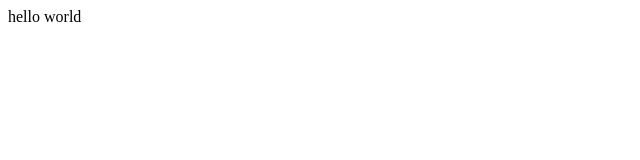
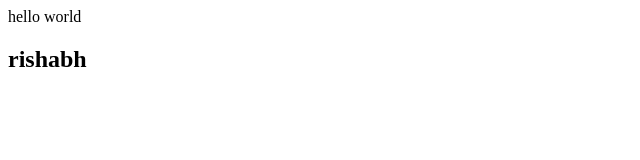
Before and after one commit to studentrishabh/gitRepo, a plain HTML site: page index.html in a window 1280 px wide. Shown: the whole page, without its empty margins (0-640 px from the left). Drawn offline with Linux system fonts and the light colour scheme.

Commit message:
add new tag in feature1

```diff
--- a/index.html
+++ b/index.html
@@ -1,3 +1,5 @@
 <p>
     hello world
     </p>
+
+    <h2> rishabh</h2>
```
